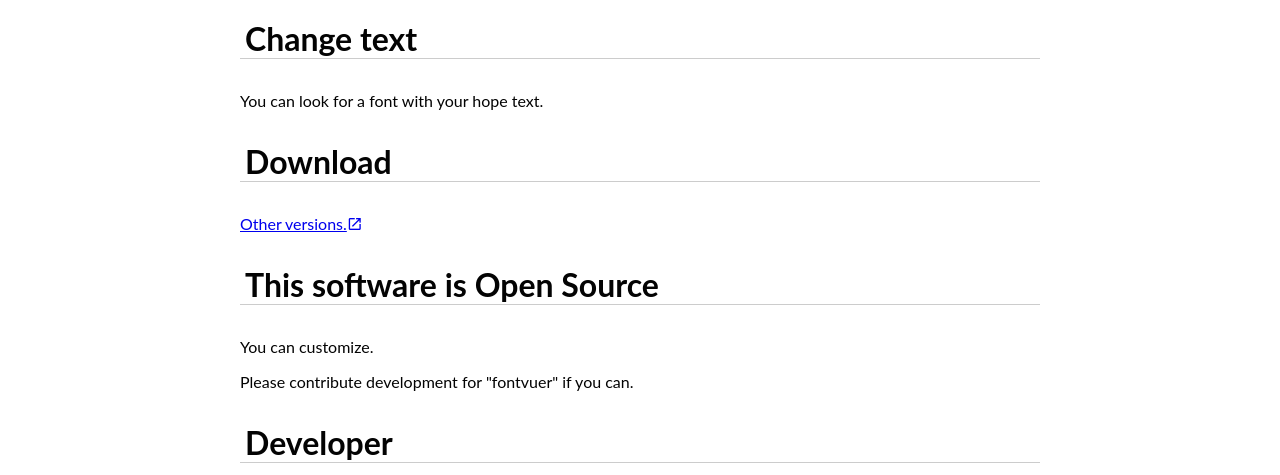
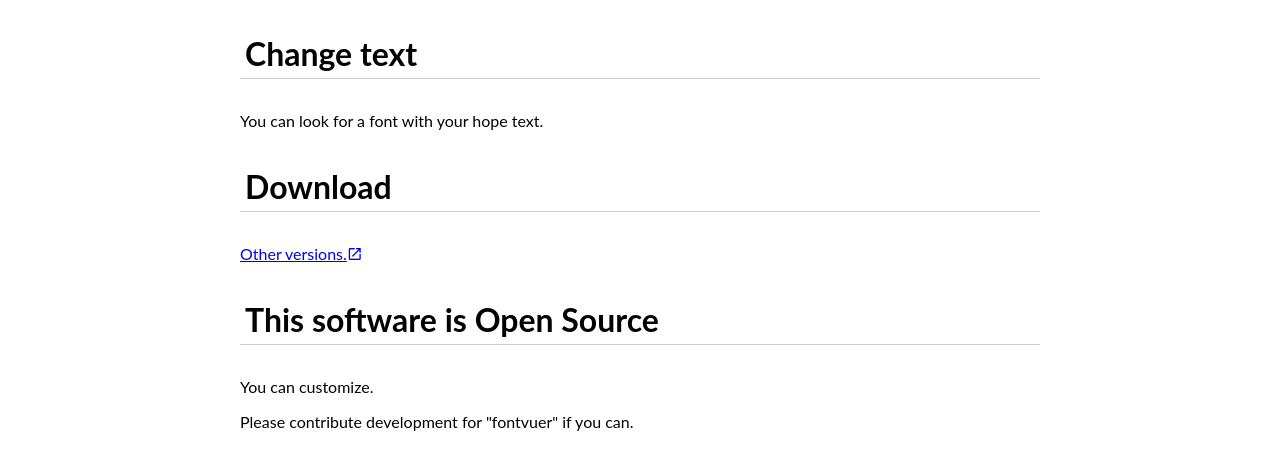
Before and after one commit to ssssota/fontvuer-pr, a plain HTML site: page index.html in a window 1280 px wide. Shown: the part 718-1193 px from the top of the page. Drawn offline with Linux system fonts and the light colour scheme; no server answers.

Commit message:
fix h3 font and padding

```diff
--- a/style.css
+++ b/style.css
@@ -3,7 +3,7 @@ html, body {
   padding: 0;
 
   color: #030303;
-  font-family: "Lato","Noto Sans Japanese", "BIZ UDPGothic", "ヒラギノ角ゴ Pro W3", "メイリオ", sans-serif;
+  font-family: "Lato", "Noto Sans Japanese", "Arial", "BIZ UDPGothic", "ヒラギノ角ゴ Pro W3", "メイリオ", sans-serif;
 }
 .flex-space {
   flex: 1 1 auto;
@@ -125,7 +125,7 @@ main article section {
 
 }
 main article section h3 {
-  padding-left: 5px;
+  padding: 5px;
   border-bottom: solid 1px #ccc;
 }
 main article .download {
```
